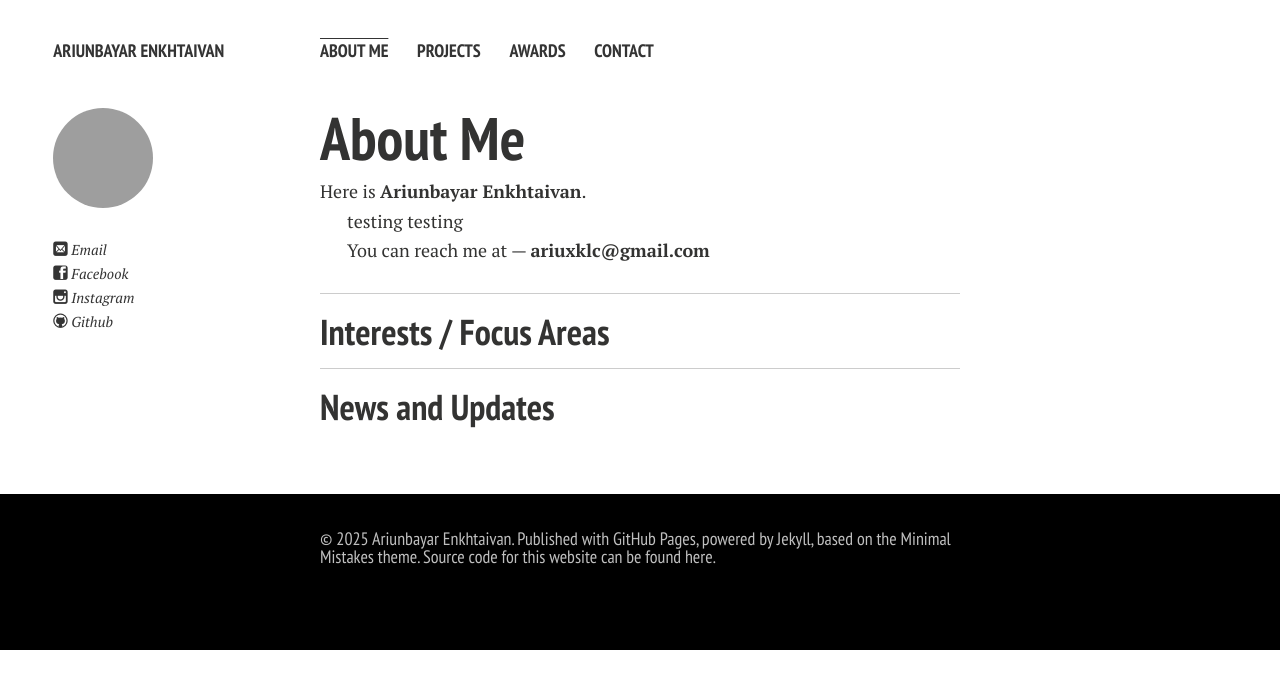
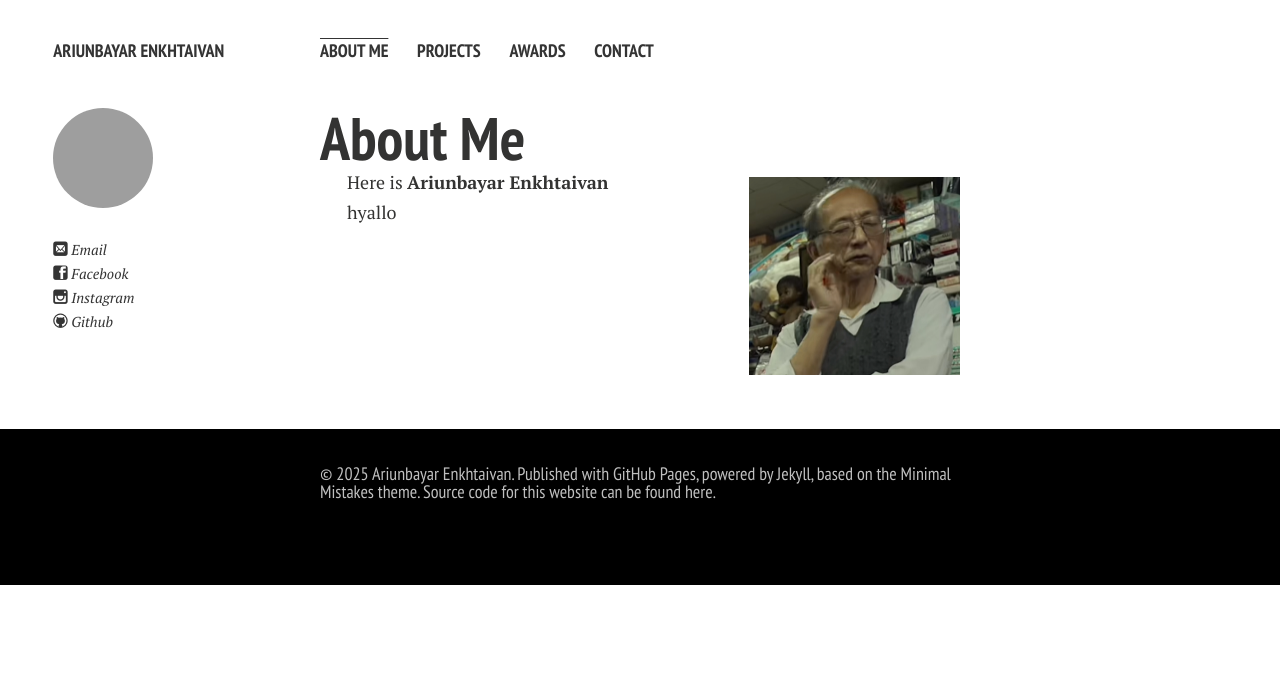
Before and after one commit to ariuxklc/ariuxklc.github.io, a Jekyll site: the page built from index.md, in a window 1280 px wide. Shown: the top 689 px of the page. Built offline with Jekyll 4.4.1, drawn with Linux system fonts in a browser that asks for light colours; nearby versions of some CDN libraries; comment, search, counter and statistics services are not loaded; a style sheet for code colours, icons or effects is not loaded; our own code applies the rules of GitHub Pages for plain Markdown files.

Commit message:
fixing issues

```diff
--- a/_config.yml
+++ b/_config.yml
@@ -14,7 +14,7 @@ owner:
 
 links:
   - title: About Me
-    url: /about/
+    url: /
   - title: Projects
     url: /projects/
   - title: Awards
--- a/index.md
+++ b/index.md
@@ -1,25 +1,11 @@
 ---
 layout: page
-title: "About Me"
-permalink: /about/
 ---
 
 # About Me
 
-<!-- Replace the src with your photo -->
-<!-- <img src="assets/images/myphoto.jpg" class="floatpic"> -->
+<img src="/gramps.png" class="floatpic">
 
-Here is **Ariunbayar Enkhtaivan**.<br>
+Here is **Ariunbayar Enkhtaivan**
 
-testing testing
-
-You can reach me at — **ariuxklc@gmail.com**
-
----
-
-## Interests / Focus Areas
-
-
----
-
-## News and Updates
+hyallo
```
Also changed, not shown: projects.md (renamed from publications.md), 1 other file.
